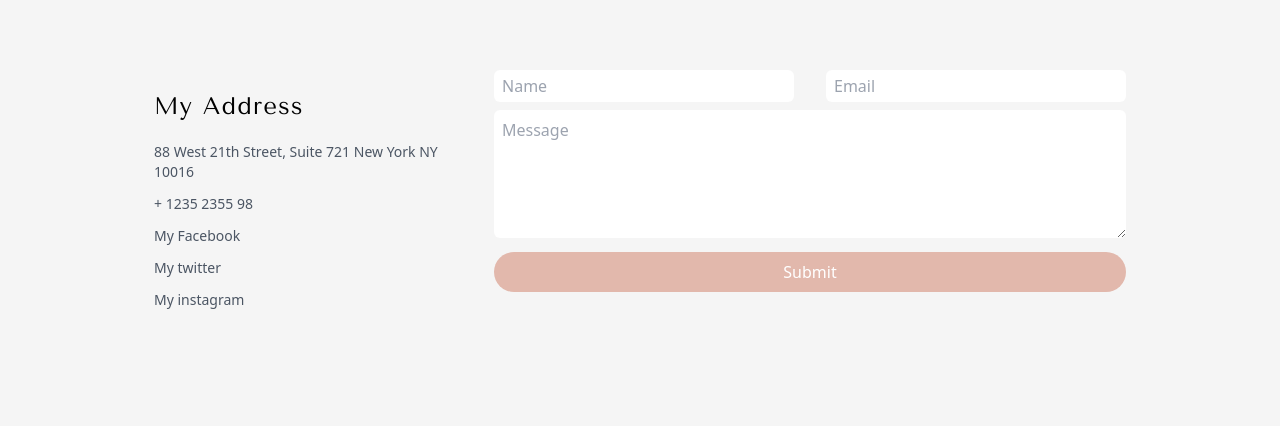
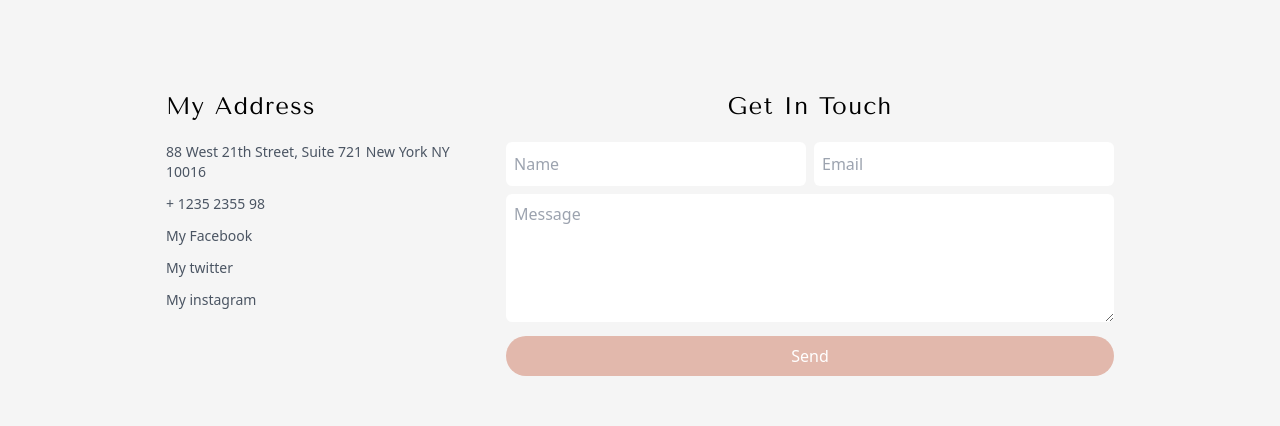
Before and after one commit to Rej327/cly-blog, a React (Create React App) app in the folder client/: page /contact-me in a window 1280 px wide. Shown: the part 622-1048 px from the top of the page. Built offline with nearby package versions, Linux system fonts and the light colour scheme; no server answers; the HTML template or start-up script is replaced by a standard one.

Commit message:
ContactMe component working using EMAILJS

```diff
--- a/client/package.json
+++ b/client/package.json
@@ -10,6 +10,7 @@
     "aos": "^3.0.0-beta.6",
     "date-fns": "^2.29.3",
     "dotenv": "^16.0.3",
+    "emailjs-com": "^3.2.0",
     "filestack-react": "^4.0.1",
     "react": "^18.2.0",
     "react-datetime": "^3.2.0",
--- a/client/src/components/ContactMe.js
+++ b/client/src/components/ContactMe.js
@@ -1,6 +1,31 @@
-import React from "react";
+import React, { useRef } from "react";
+import emailjs from "emailjs-com";
 
 const ContactMe = () => {
+  const form = useRef();
+
+  const sendEmail = (e) => {
+    e.preventDefault();
+
+    emailjs
+      .sendForm(
+        "service_40mptef",
+        "template_54mqla4",
+        e.target,
+        "FSbjMbFNlJOLGuiuP"
+      )
+
+      .then(
+        (result) => {
+          console.log(result.text);
+        },
+        (error) => {
+          console.log(error.text);
+        }
+      );
+    e.target.reset();
+  };
+
   return (
     <div className="max-w-[1100px] mx-auto my-28 flex justify-center">
       <div className="max-w-[320px]">
@@ -14,33 +39,41 @@ const ContactMe = () => {
         <p className="text-gray-600 pb-3 flex text-sm">My instagram</p>
       </div>
       <div className="h-auto w-auto ml-5 ">
-        <div className="flex gap-8 w-max ">
+        <h1 className="font-tenor text-center text-2xl py-5 tracking-wider">
+          Get In Touch
+        </h1>
+        <form ref={form} onSubmit={sendEmail}>
+          <div className="flex gap-2 w-max ">
             <input
               type="text"
               name="name"
               placeholder="Name"
               required
-            className="h-8 w-[300px] p-2 rounded-md"
+              className="h-11 w-[300px] p-2 rounded-md outline-[#E2B8AC]"
             />
             <input
               type="text"
               name="email"
               placeholder="Email"
               required
-            className="h-8 w-[300px] p-2 rounded-md"
+              className="h-11 w-[300px] p-2 rounded-md outline-[#E2B8AC]"
             />
           </div>
           <div className="h-auto w-full  mt-2">
             <textarea
               type="text"
+              name="message"
               placeholder="Message"
               required
-            className="h-32 p-2 rounded-md w-full"
+              className="h-32 p-2 rounded-md w-full outline-[#E2B8AC]"
             />
           </div>
-        <button className="bg-[#E2B8AC] hover:bg-[#e0bbb0] text-white mt-2 py-2 px-4 rounded-full hover:drop-shadow-md duration-500 w-full">
-          Submit
-        </button>
+          <input
+            type="submit"
+            value="Send"
+            className="bg-[#E2B8AC] hover:bg-[#e0bbb0] text-white mt-2 py-2 px-4 rounded-full hover:drop-shadow-md duration-500 w-full cursor-pointer"
+          />
+        </form>
       </div>
     </div>
   );
```
Also changed, not shown: 1 other file (tests, documents, lock files or other folders). Lines whose indentation alone changed are shown as unchanged.
